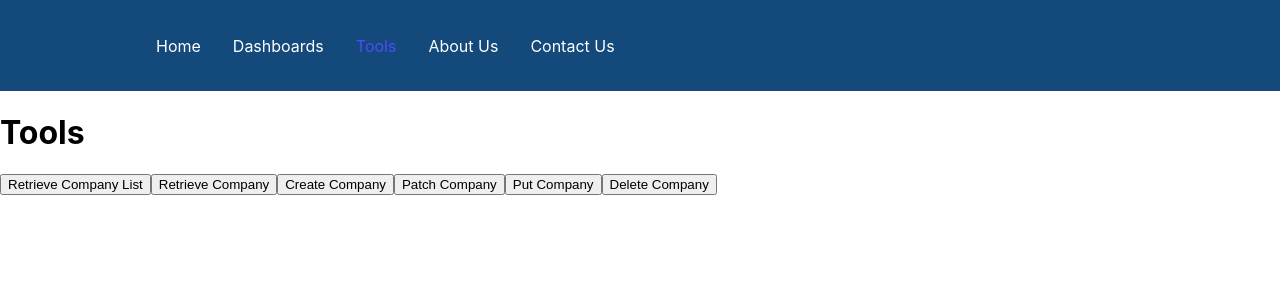
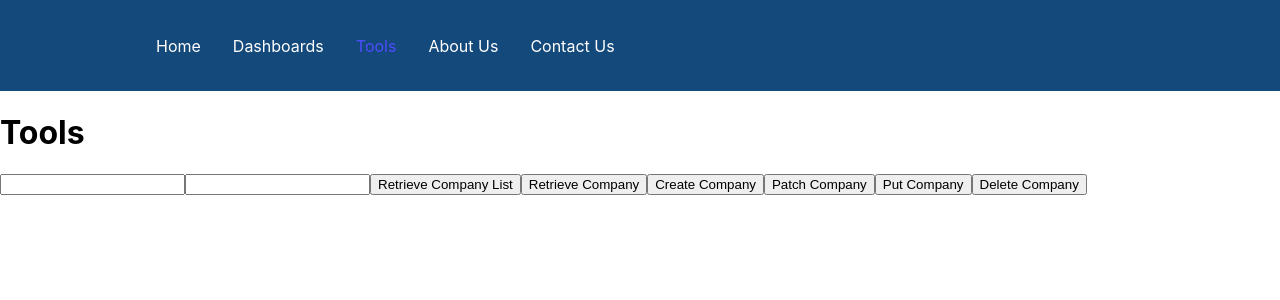
Before and after one commit to JPColling1/react_site_backup, a React (Create React App) app: page /tools in a window 1280 px wide. Shown: the top 300 px of the page. Built offline with nearby package versions, Linux system fonts and the light colour scheme.

Commit message:
tools page once again tracks company id and name

```diff
--- a/src/pages/tools.js
+++ b/src/pages/tools.js
@@ -5,28 +5,27 @@ import Button from '../components/Button/index';
 
 
 export default class Tools extends React.Component {
-  // constructor(props){
-  //   super(props);
-  // }
-  // //track company id and name
-  // const [idvalue, setidValue] = useState('');
-  // handleidChange = event => {
-  //   setidValue(event.target.value);
-  //   //console.log(event.target.value);
-  // }
-  // const [namevalue, setnameValue] = useState('');
-  // handlenameChange = event => {
-  //   setnameValue(event.target.value);
-  //   //console.log(event.target.value);
-  // }
+  constructor(props){
+    super(props);
+    this.state = {idvalue:"",
+                namevalue:""}
+  }
+
+  //track company id and name
+  handleidChange = event => {
+    this.setState({idvalue: event.target.value})
+    console.log(this.state.idvalue);
+  }
+  handlenameChange = event => {
+    this.setState({namevalue: event.target.value})
+    console.log(this.state.namevalue);
+  }
 
   render(){
     return <div>
         <h1>Tools</h1>
-        {/* <input onChange={handleidChange}></input>
-        <input onChange={handlenameChange}></input> */}
-        {/* <Input id="company_id_input" name="companyId"></Input>
-        <Input id="company_name_input" name="companyName"></Input> */}
+        <input onChange={this.handleidChange.bind(this)}></input>
+        <input onChange={this.handlenameChange.bind(this)}></input>
         <Button name="Retrieve Company List" request="gets"></Button>
         <Button name="Retrieve Company" request="get"></Button>
         <Button name="Create Company" request="post"></Button>
```
